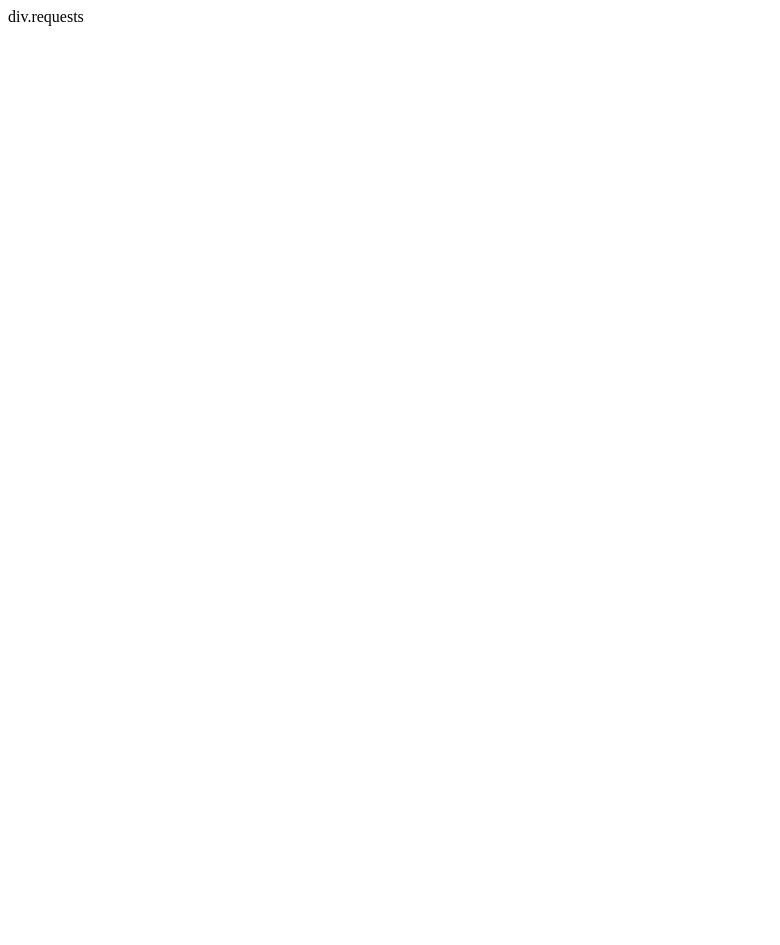
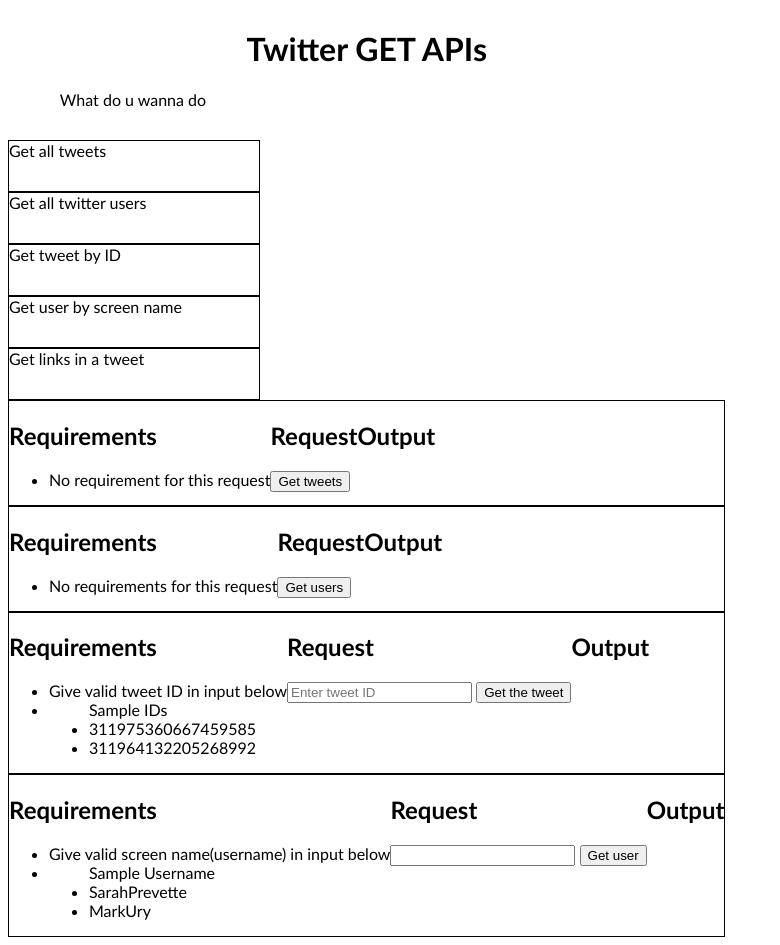
Before and after one commit to mugishap/node-challenges, a website: page index.html in a window 1280 px wide. Shown: the whole page, without its empty margins (0-780 px from the left). Before the commit the page ends 800 px from the top, so only its background shows below. Drawn offline with Linux system fonts and the light colour scheme.

Commit message:
adding front-end to back-end

```diff
--- /dev/null
+++ b/index.css
@@ -0,0 +1,49 @@
+body{
+    display: flex;
+    font-family: 'Trebuchet MS', 'Lucida Sans Unicode', 'Lucida Grande', 'Lucida Sans', Arial, sans-serif;
+}
+main{
+    margin: 30px;
+    padding: 30px;
+    box-sizing: border-box;
+    border-radius: 10px;
+    border: 2px solid;
+    display: flex;
+    text-align: center;
+    flex-direction: row;
+    justify-content: center;
+}
+h1{
+text-align: center;
+}
+.sections{
+    width: 250px;
+    height: 50px;
+    border: 1px solid black;
+}
+.sections:hover{
+    background-color: rgba(182, 182, 182, 0.445);
+    /* border-radius: 5px; */
+    cursor: pointer;
+}
+.sections-header{
+    color: black;
+    text-align: center;
+    width: 250px;
+    height: 50px;
+    text-decoration: bold;
+}
+.responses{
+    display: flex;
+    border: 1px solid black;
+}
+.ouputs{
+    display: flex;
+border: 1px solid black;
+}
+ol li{
+    list-style-type: disc;
+}
+input[type=button]{
+    cursor: pointer;
+}
--- a/index.html
+++ b/index.html
@@ -1,12 +1,133 @@
 <!DOCTYPE html>
 <html lang="en">
+
 <head>
     <meta charset="UTF-8">
     <meta http-equiv="X-UA-Compatible" content="IE=edge">
     <meta name="viewport" content="width=device-width, initial-scale=1.0">
     <title>Rest APIs implementation</title>
+    <link rel="stylesheet" href="index.css">
 </head>
+
 <body>
-div.requests
+    <div class="main">
+        <h1 class="heading">Twitter GET APIs</h1>
+        <div class="need">
+            <div class="sections-header">
+                <p class="response1">What do u wanna do</p>
+            </div>
+            <div class="sections">Get all tweets</div>
+            <div class="sections">Get all twitter users</div>
+            <div class="sections">Get tweet by ID</div>
+            <div class="sections">Get user by screen name</div>
+            <div class="sections">Get links in a tweet</div>
+            <div class="responses" id="allTweets">
+                <div class="outputs requirements">
+                    <h2>Requirements</h2>
+                    <ol>
+                        <li>No requirement for this request</li>
+                    </ol>
+                </div>
+                <div class="outputs request">
+                    <h2>Request</h2>
+                    <form id="form-all-tweets">
+                        <label><input type="submit" value="Get tweets"></label>
+                    </form>
+                </div>
+                <div class="outputs">
+                    <h2>Output</h2>
+                    <span id="result"></span>
+                </div>
+            </div>
+            <div class="responses" id="allAccounts">
+                <div class="outputs requirements">
+                    <h2>Requirements</h2>
+                    <ol>
+                        <li>No requirements for this request</li>
+                    </ol>
+                </div>
+                <div class="outputs request">
+                    <h2>Request</h2>
+                    <form id="form-all-users">
+                        <label><input type="submit" value="Get users"></label>
+                    </form>
+                </div>
+                <div class="outputs">
+                    <h2>Output</h2>
+                    <span id="result3"></span>
+                </div>
+            </div>
+            <div class="responses" id="tweetsById">
+                <div class="outputs requirements">
+                    <h2>Requirements</h2>
+                    <ol>
+                        <li>Give valid tweet ID in input below</li>
+                        <li>
+                            <ol>Sample IDs
+                                <li>311975360667459585</li>
+                                <li>311964132205268992</li>
+                            </ol>
+                        </li>
+                    </ol>
+                </div>
+                <div class="outputs request">
+                    <h2>Request</h2>
+                    <form id="form-tweet-id">
+                        <label><input placeholder="Enter tweet ID" type="text"></label>
+                        <label><input type="submit" value="Get the tweet"></label>
+                    </form>
+                </div>
+                <div class="outputs">
+                    <h2>Output</h2>
+                    <span id="result2"></span>
+                </div>
+            </div>
+            <div class="responses" id="userByName">
+                <div class="outputs requirements">
+                    <h2>Requirements</h2>
+                    <ol>
+                        <li>Give valid screen name(username) in input below</li>
+                        <li>
+                            <ol>Sample Username
+                                <li>SarahPrevette</li>
+                                <li>MarkUry</li>
+                            </ol>
+                        </li>
+                    </ol>
+                </div>
+                <div class="outputs request">
+                    <h2>Request</h2>
+                    <form id="form-user-screenName">
+                        <label><input type="text" name="screen_name" id=""></label>
+                        <label><input type="button" value="Get user"></label>
+                    </form>
+                </div>
+                <div class="outputs">
+                    <h2>Output</h2>
+                    <span class="result"></span>
+                </div>
+            </div>
+            <!-- <div class="responses" id="links">
+                <div class="outputs requirements">
+                    <h2>Requirements</h2>
+                    <ol>
+                        <li>Give valid tweet ID in input below</li>
+                    </ol>
+                </div>
+                <div class="outputs request">
+                    <h2>Request</h2>
+                    <form id="form-tweet-id">
+                        <label><input type="text" name="" id=""></label>
+                        <label><input type="button" value="Get the tweet"></label>
+                    </form>
+                </div>
+                <div class="outputs">
+                    <h2>Output</h2>
+                    <span class="result"></span>
+                </div>
+            </div> -->
+        </div>
+        <script src="index.js"></script>
 </body>
+
 </html>
--- a/index.js
+++ b/index.js
@@ -0,0 +1,50 @@
+let tweetID, screen_name
+
+let getID = e => {
+    tweetID = e.target.value
+}
+let getScreenName = e => {
+    tweetID = e.target.value
+}
+let formAllTweets = document.getElementById("form-all-tweets")
+let formAllUsers = document.getElementById("form-all-users")
+let formId = document.getElementById("form-tweet-id")
+let formScreenName = document.getElementById("form-user-screenName")
+//prevent the default activities of the form on submit and load
+formAllTweets.addEventListener('load', e => {
+    e.preventDefault()
+})
+formAllTweets.addEventListener('submit', e => {
+    e.preventDefault()
+    fetch('http://localhost:2000/allTweets', {
+        method: "GET",
+        headers: { 'Content-Type': 'application/x-www-form-urlencoded' }
+    }).then(res => res.text())
+        .then(data => document.getElementById("result").innerHTML = data)
+
+})
+formId.addEventListener('load', e => {
+    e.preventDefault()
+})
+formId.addEventListener('submit',e =>{
+    // let route = 'http://localhost:2000/tweetInfo/'+ tweetID
+    e.preventDefault(),
+    fetch('http://localhost:2000/tweetInfo/'+ toString(tweetID),{
+        method:"GET",
+        headers:{'Content-Type':'application/json'}
+    }).then(res => res.text())
+    .then(data => console.log(data))
+})
+formAllUsers.addEventListener('load',e=>{
+    e.preventDefault()
+})
+formAllUsers.addEventListener('submit',e=>{
+    e.preventDefault(),
+    fetch('http://localhost:2000/users',{
+        method:'GET',
+        headers:{'Content-Type':'application/json'}
+    })
+    .then(res => res.text())
+    .then(data => document.getElementById("result3").innerHTML = data)//.normalize('NFKD')
+    //console.log(data)
+})
--- a/package.json
+++ b/package.json
@@ -18,6 +18,7 @@
   },
   "homepage": "https://github.com/mugishap/node-challenges#readme",
   "dependencies": {
+    "cors": "^2.8.5",
     "express": "^4.17.3",
     "mongoose": "^6.2.3",
     "nodemon": "^2.0.15"
```
Also changed, not shown: app.js (+6 -3 lines), 2 other files.
